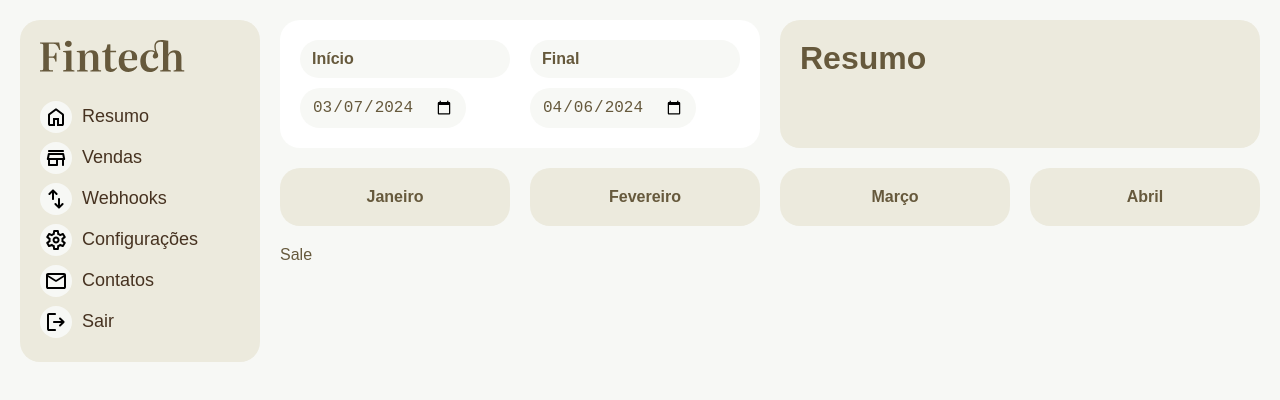
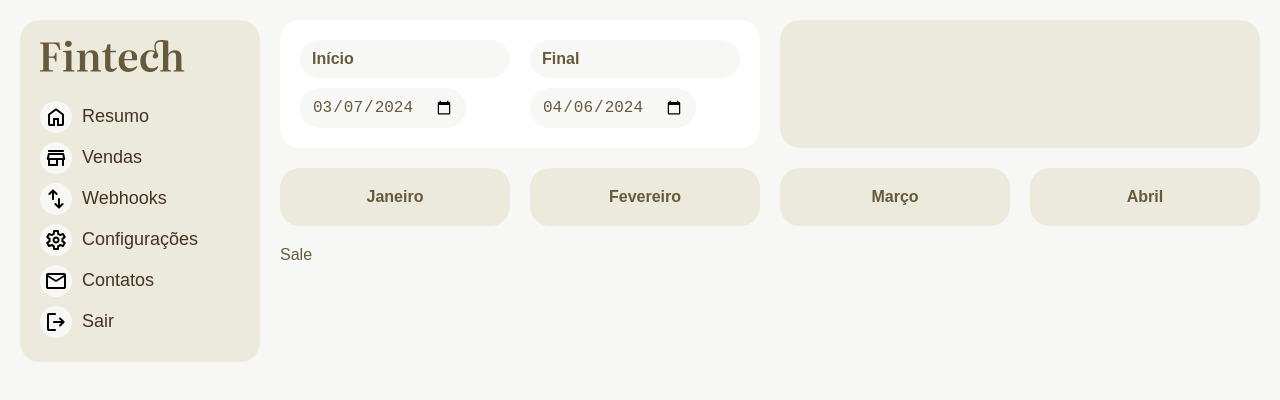
Before and after one commit to SilvioLucasDev/fintech-react, a React (Vite) app: page /vendas/1 in a window 1280 px wide. Shown: the top 400 px of the page. Built offline with nearby package versions, Linux system fonts and the light colour scheme; no server answers.

Commit message:
refactor: use react-router-dom in Header and Sidenav

```diff
--- a/src/Components/Header.tsx
+++ b/src/Components/Header.tsx
@@ -1,9 +1,21 @@
 import React from 'react';
 import DateRange from './DateRange';
 import Month from './Month';
+import { useLocation } from 'react-router-dom';
 
 const Header = () => {
-  const [title, setTitle] = React.useState('Resumo');
+  const [title, setTitle] = React.useState('');
+  const location = useLocation();
+
+  React.useEffect(() => {
+    if (location.pathname === '/') {
+      setTitle('Resumo');
+      document.title = 'Fintech | Resumo';
+    } else if (location.pathname === '/vendas') {
+      setTitle('Vendas');
+      document.title = 'Fintech | Vendas';
+    }
+  }, [location]);
 
   return (
     <header className="mb">
--- a/src/Components/Sidenav.tsx
+++ b/src/Components/Sidenav.tsx
@@ -5,6 +5,7 @@ import settings from '../assets/icons/settings.svg';
 import contact from '../assets/icons/contact.svg';
 import exit from '../assets/icons/exit.svg';
 import FintechSVG from '../assets/FintechSVG';
+import { NavLink } from 'react-router-dom';
 
 const Sidenav = () => {
   return (
@@ -15,13 +16,13 @@ const Sidenav = () => {
           <span>
             <img src={summary} alt="" />
           </span>
-          <a href="">Resumo</a>
+          <NavLink to="/">Resumo</NavLink>
         </li>
         <li>
           <span>
             <img src={sale} alt="" />
           </span>
-          <a href="">Vendas</a>
+          <NavLink to="/vendas">Vendas</NavLink>
         </li>
         <li>
           <span>
```
